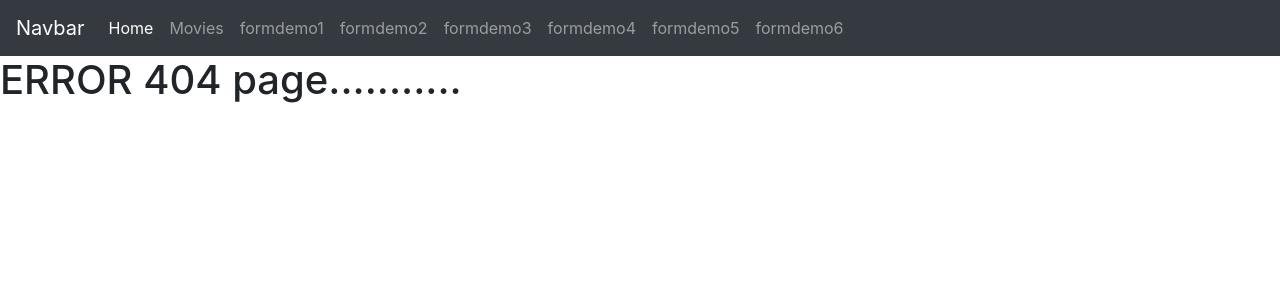
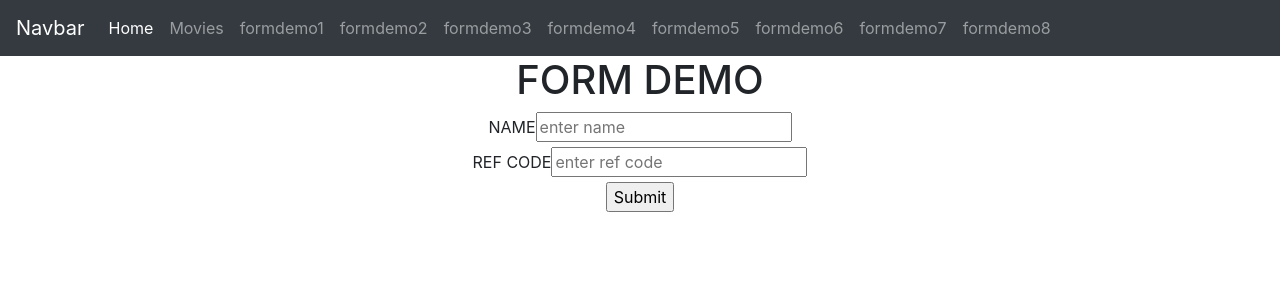
Before and after one commit to samirvithlani/internship_mern_2025_2_react, a React (Vite) app: page /formdemo7 in a window 1280 px wide. Before the commit this address had no page. Shown: the top 300 px of the page. Built offline with nearby package versions, Linux system fonts and the light colour scheme.

Commit message:
form output

```diff
--- a/src/App.jsx
+++ b/src/App.jsx
@@ -25,6 +25,8 @@ import { FormDemo3 } from './components/forms/FormDemo3'
 import { FormDemo4 } from './components/forms/FormDemo4'
 import { FormDemo5 } from './components/forms/FormDemo5'
 import { FormDemo6 } from './components/forms/FormDemo6'
+import { FormDemo7 } from './components/forms/FormDemo7'
+import { FormDemo8 } from './components/forms/FormDemo8'
 
 
 function App() {
@@ -45,6 +47,8 @@ function App() {
         <Route path='/formdemo4' element ={<FormDemo4/>}></Route>
         <Route path='/formdemo5' element = {<FormDemo5/>}></Route>
         <Route path='/formdemo6' element = {<FormDemo6/>}></Route>
+        <Route path='/formdemo7' element ={<FormDemo7/>}></Route>
+        <Route path='/formdemo8' element ={<FormDemo8/>}></Route>
         {/* <Route path="/*" element ={<h1>ERROR 404</h1>}></Route> */}
         <Route path="/*" element = {<Error404/>}></Route>
       </Routes>
--- a/src/components/Navbar.jsx
+++ b/src/components/Navbar.jsx
@@ -62,6 +62,16 @@ export const Navbar = () => {
               formdemo6
               </Link>
             </li>
+            <li class="nav-item">
+              <Link class="nav-link" to="/formdemo7">
+              formdemo7
+              </Link>
+            </li>
+            <li class="nav-item">
+              <Link class="nav-link" to="/formdemo8">
+              formdemo8
+              </Link>
+            </li>
 
           </ul>
         </div>
--- /dev/null
+++ b/src/components/forms/FormDemo7.jsx
@@ -0,0 +1,65 @@
+import React from "react";
+import { useForm } from "react-hook-form";
+
+export const FormDemo7 = () => {
+  const {
+    register,
+    handleSubmit,
+    formState: { errors },
+  } = useForm();
+
+  const submitHandler = (data) => {
+    console.log(data);
+  };
+
+  const validationSchema = {
+    nameValidator :{
+        required:{
+            value:true,
+            message:"name is required*"
+        }
+    },
+    refcodeValodator:{
+        required:{
+            value:true,
+            message:"ref code is required.."
+        },
+        validate:(value)=>{
+
+            return value =="royal" || "ref code must be royal"
+        }
+    }
+  }
+
+  return (
+    <div style={{ textAlign: "center" }}>
+      <h1>FORM DEMO </h1>
+      <form onSubmit={handleSubmit(submitHandler)}>
+        <div>
+          <label>NAME</label>
+          <input
+            type="text"
+            {...register("name",validationSchema.nameValidator)}
+            placeholder="enter name"
+          ></input>
+          <span style={{color:"red"}}>
+            {
+                errors.name?.message
+            }
+          </span>
+        </div>
+
+        <div>
+            <label>REF CODE</label>
+            <input type="text" placeholder="enter ref code" {...register("refcode",validationSchema.refcodeValodator)}></input>
+            {
+                errors.refcode?.message
+            }
+        </div>
+        <div>
+            <input type="submit"></input>
+        </div>
+      </form>
+    </div>
+  );
+};
--- /dev/null
+++ b/src/components/forms/FormDemo8.jsx
@@ -0,0 +1,44 @@
+import React, { useState } from "react";
+import { useForm } from "react-hook-form";
+
+export const FormDemo8 = () => {
+  const { register, handleSubmit } = useForm();
+  const [output, setOutput] = useState();
+  const [isSubbmited, setisSubbmited] = useState(false);
+
+  const submitHandler = (data) => {
+    console.log(data); // {name:"",age:"",color:"#FFFF"}
+    setOutput(data); // output -> //{name:"",age:"",color:"#FFFF"}
+    setisSubbmited(true);
+  };
+  return (
+    <div style={{ textAlign: "center" }}>
+      <form onSubmit={handleSubmit(submitHandler)}>
+        <div>
+          <label>NAME</label>
+          <input type="text" {...register("name")}></input>
+        </div>
+        <div>
+          <label>AGE</label>
+          <input type="text" {...register("age")}></input>
+        </div>
+        <div>
+          <label>Color</label>
+          <input type="color" {...register("color")}></input>
+        </div>
+
+        <div>
+          <input type="submit" value="submit"></input>
+        </div>
+      </form>
+      {isSubbmited == true ? (
+        <div style={{color:output.color}}>
+          <h1>Name ={output?.name}</h1>
+          <h2>Age = {output?.age}</h2>
+        </div>
+      ) : (
+        ""
+      )}
+    </div>
+  );
+};
```
Also changed, not shown: th.txt.
